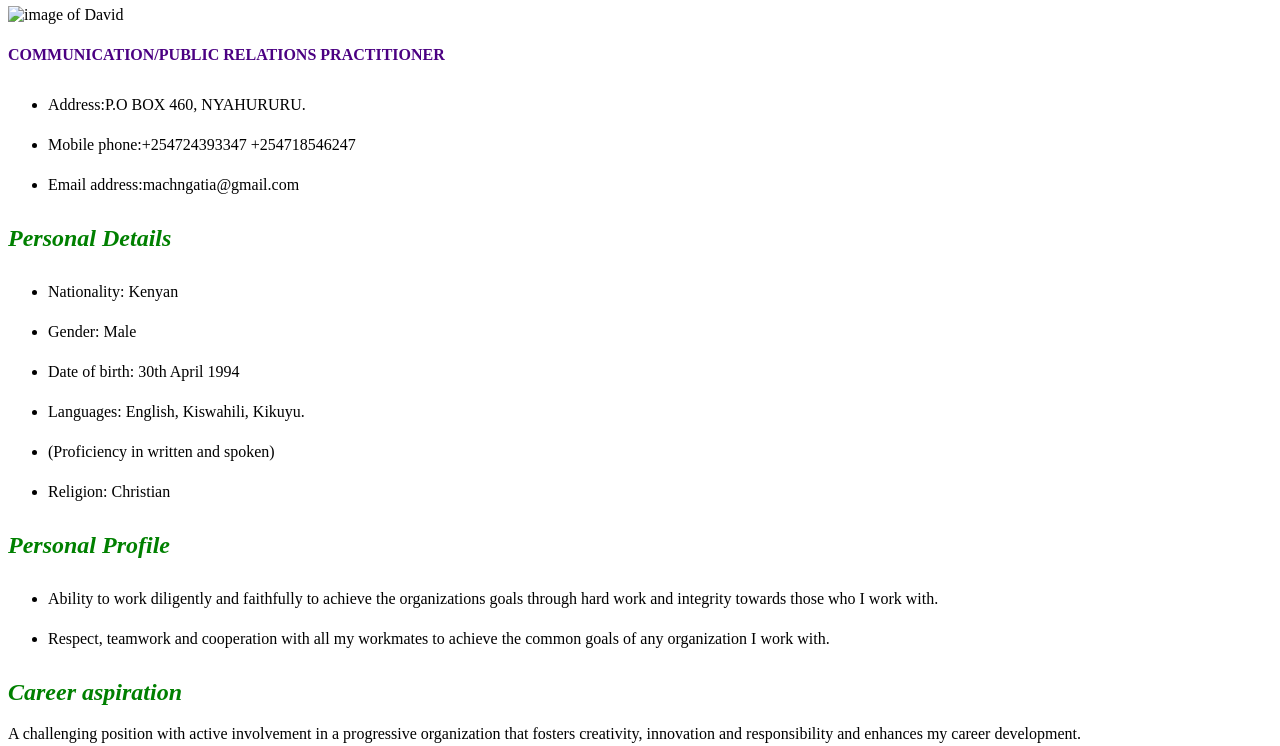
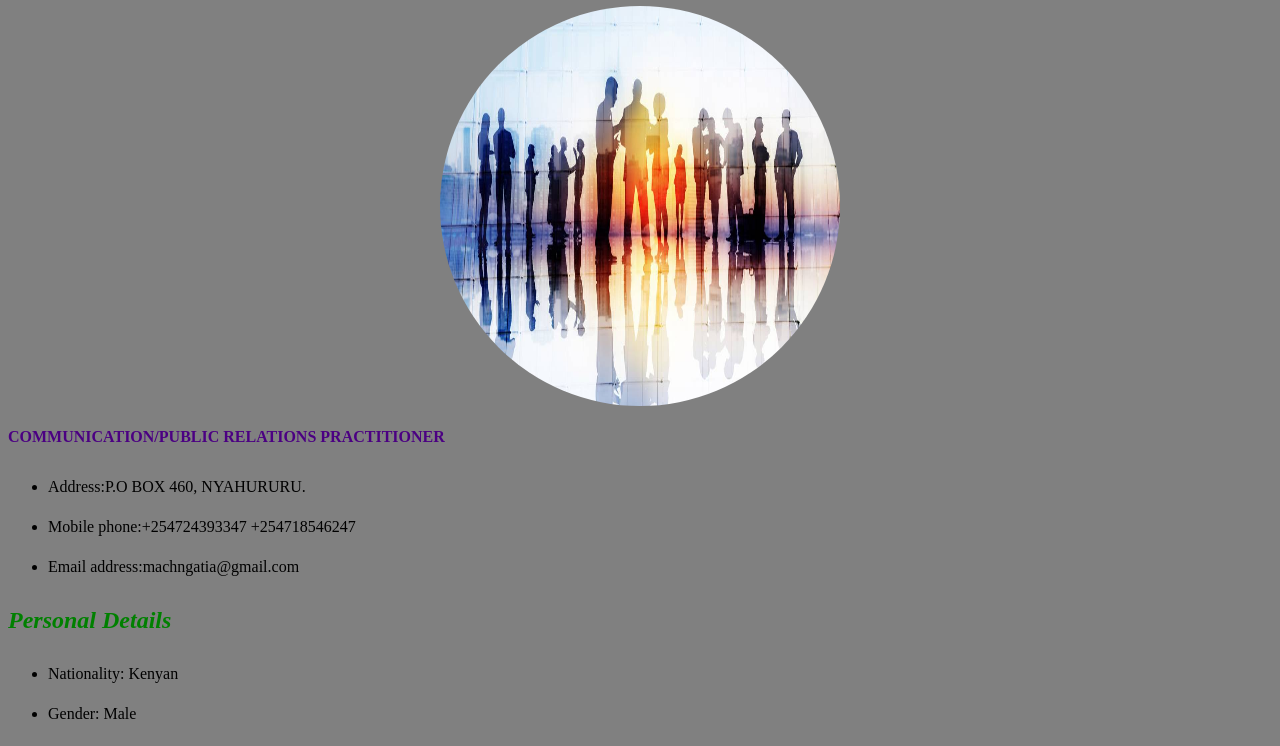
Before and after one commit to davidngatia/portfolion, a plain HTML site: page index.html in a window 1280 px wide. Shown: the part 60-806 px from the top of the page. Drawn offline with Linux system fonts and the light colour scheme.

Commit message:
files modification

```diff
--- a/css/styles.css
+++ b/css/styles.css
@@ -18,6 +18,17 @@ h3 {
 p {
   font-family: sans-serif;
 }
+.image{
+  text-align: center;
+}
+body {
+  background-color:808080;
+}
+.image img{
+  height: 400px;
+  width: 400px;
+  border-radius: 50%;
+}
 ul {
   line-height: 40px;
 }
--- a/index.html
+++ b/index.html
@@ -4,10 +4,16 @@
     <link href="css/styles.css" rel="stylesheet" type="text/css">
   </head>
   <body>
+    <style>
+    background-image: img src="images/earth.jpeg";
+}
+    </style>
      <h1>MACHARIA NGATIA</h1>
-    <img src="PR.jpg" alt="image of David">
+      <div class="image">
+            <img src="images/PR.jpg" alt="image of David">
+      </div>
     <h4> COMMUNICATION/PUBLIC RELATIONS PRACTITIONER</h4>
-    <ul style="">
+    <ul>
       <li>Address:P.O BOX 460,
 				 NYAHURURU.</li>
       <li>Mobile phone:+254724393347
@@ -30,20 +36,17 @@
         <li>Ability to work diligently and faithfully to achieve the organizations goals through hard work and integrity towards those who I work with.</li>
         <li>Respect, teamwork and cooperation with all my workmates to achieve the common goals of any organization I work with.</li>
     </ul>
-<h2>Career
-aspiration</h2>
+    <h2>Career aspiration</h2>
 A challenging position with active involvement in a progressive organization that fosters creativity, innovation and responsibility and enhances my career development.
 
-<h2>Academic
-Background</h2>
+    <h2>Academic Background</h2>
     <ul>
       <li>2018-2018:      MORINGA SCHOOL- Programming</li>
       <li>2014-2018: 	    KARATINA UNIVERSITY-BSc. Communication and Public Relations.</li>
       <li>2010-2013:      NANYUKI HIGH SCHOOL- Kenya Certificate of Secondary Education (K.C.S.E.)</li>
       <li>2000-2009:	    MUTHIGA PRIMARY SCHOOL. Kenya Certificate of Primary Education (K. C. P. E.)</li>
     </ul>
-<h2>Work
-Experience</h2>
+    <h2>Work Experience</h2>
     <h3>County Government of Nakuru</h3>
     <h3>Responsibilities:</h3>
 
@@ -68,4 +71,4 @@ It offers a variety of experiences among them being; camping,hiking,mountain cli
         <footer> &copy; Copyright 2018 </footer>
 
   </body>
-<html>
+</html>
```
Also changed, not shown: images/PR.jpg (added), images/earth.jpeg (added). Lines whose indentation alone changed are shown as unchanged.
